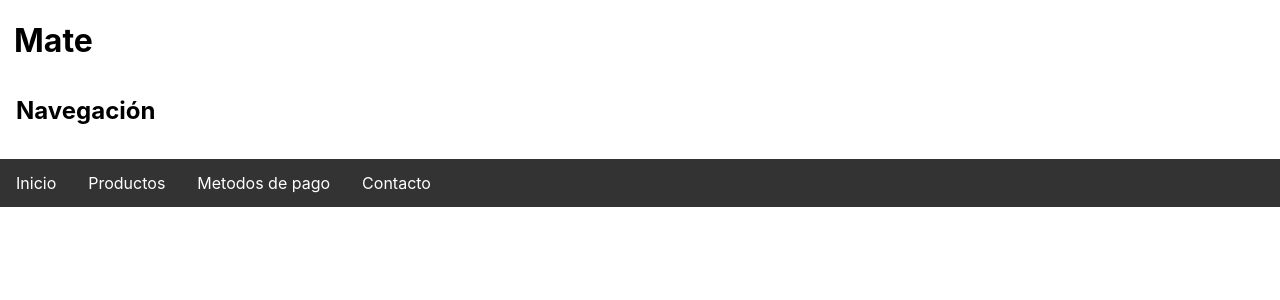
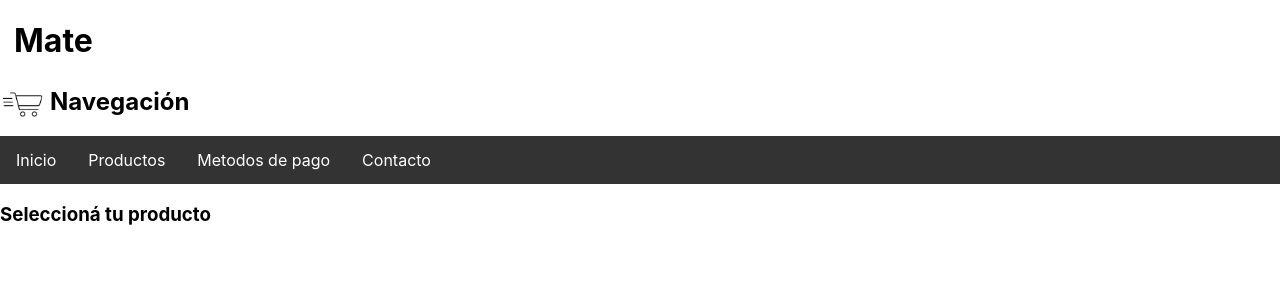
Before and after one commit to agustinmende/CH_ecom, a React (Create React App) app in the folder mate/: page / in a window 1280 px wide. Shown: the top 300 px of the page. Built offline with nearby package versions, Linux system fonts and the light colour scheme.

Commit message:
Desafío 3: Estilos y Home

```diff
--- a/mate/src/App.css
+++ b/mate/src/App.css
@@ -4,8 +4,19 @@ h1 {
 }
 
 /* Nav Bar */
+.NavBar {
+  position: relative;
+}
+.NavBar img {
+  width: 45px;
+  display: block;
+  position: absolute;
+  top: 0;
+  left: 0;
+}
+
 .NavBar h2 {
-  padding: 14px 16px;
+  padding: 5px 0 0 50px;
 }
 .NavBar ul {
   list-style-type: none;
--- a/mate/src/App.js
+++ b/mate/src/App.js
@@ -1,6 +1,7 @@
 import React, { Component } from 'react';
 import './App.css';
 import NavBar from './components/NavBar';
+import ItemListContainer from './components/ItemListContainer';
 
 class App extends Component {
   render() {
@@ -10,6 +11,7 @@ class App extends Component {
           <h1>Mate</h1>
         </div>
         <NavBar />
+        <ItemListContainer greeting="Seleccioná tu producto"/>
       </>
     );
   }
--- /dev/null
+++ b/mate/src/components/CartWidget.js
@@ -0,0 +1,10 @@
+import cartIcon from "../images/cart.png";
+
+
+const CartWidget = () => {
+    return (
+        <img src={cartIcon} alt="Shopping cart" />
+        )
+}
+
+export default CartWidget;
--- /dev/null
+++ b/mate/src/components/ItemListContainer.js
@@ -0,0 +1,13 @@
+import React, { Component } from 'react';
+
+class ItemListContainer extends Component {
+    render() {
+        return (
+                <h3>
+                    {this.props.greeting}
+                </h3>
+        )
+    }
+};
+
+export default ItemListContainer;
--- a/mate/src/components/NavBar.js
+++ b/mate/src/components/NavBar.js
@@ -1,16 +1,17 @@
+import CartWidget from '../components/CartWidget';
 
-function NavBar() {
+const NavBar = () => {
   return (
-
-    <div className="NavBar">
+  <div className="NavBar">
       <h2>Navegación</h2>
+      <CartWidget/>
       <ul>
-          <li><a href="#">Inicio</a></li>
-          <li><a href="#">Productos</a></li>
-          <li><a href="#">Metodos de pago</a></li>
-          <li><a href="#">Contacto</a></li>
+          <li><a href="#nogo">Inicio</a></li>
+          <li><a href="#nogo">Productos</a></li>
+          <li><a href="#nogo">Metodos de pago</a></li>
+          <li><a href="#nogo">Contacto</a></li>
       </ul>
-    </div>
+  </div>
   );
 }
 
```
Also changed, not shown: mate/src/images/cart.png (added), 1 other file (tests, documents, lock files or other folders).
